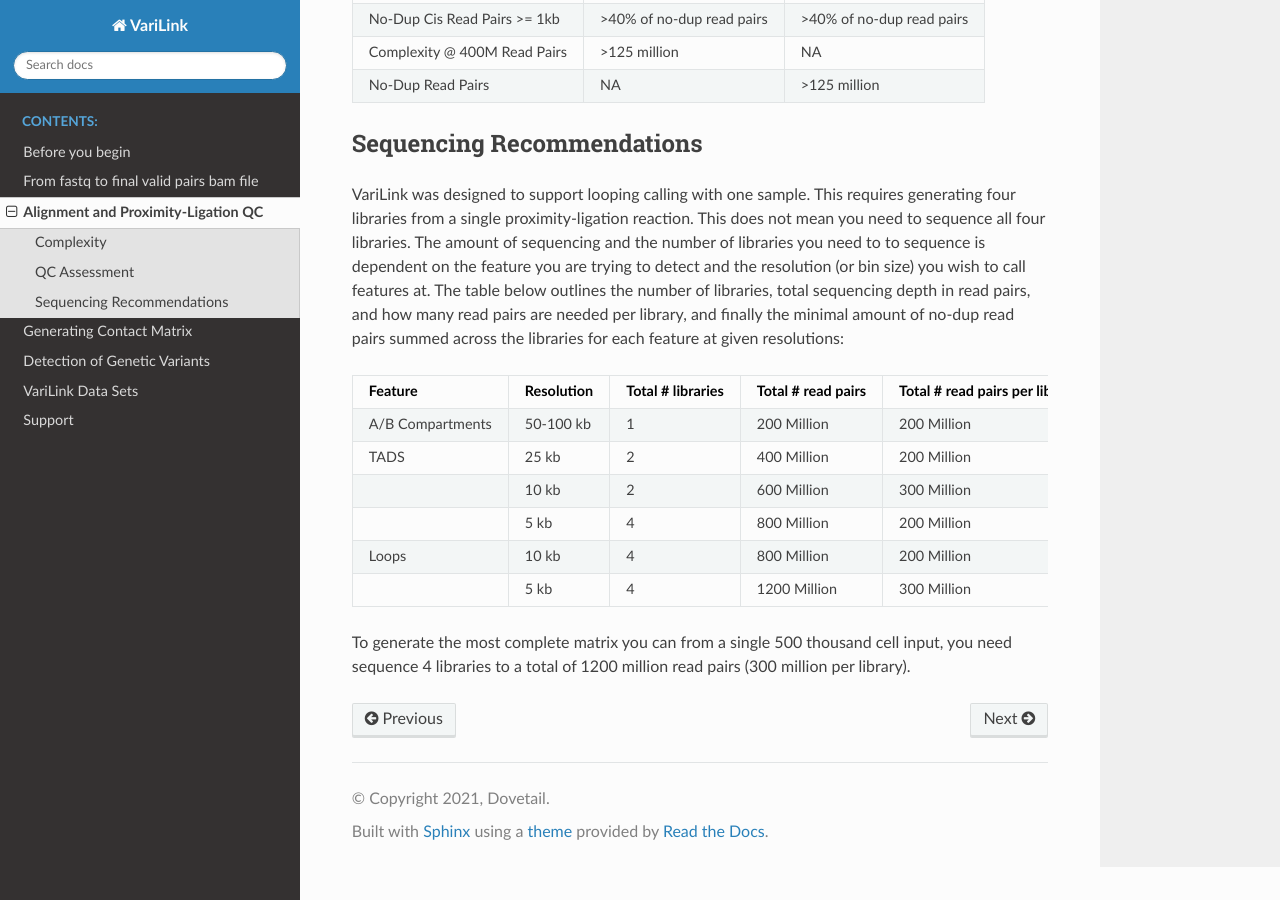
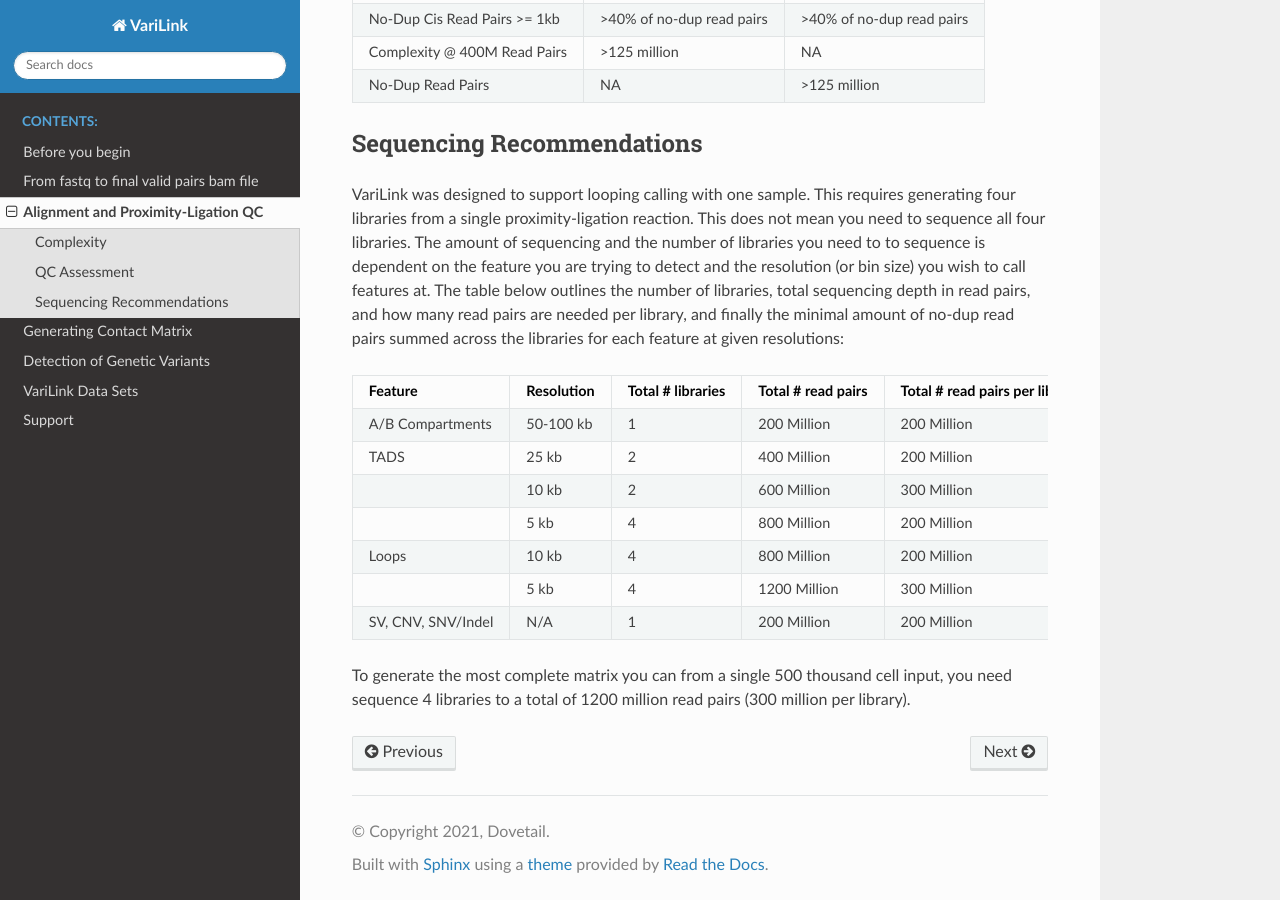
Before and after one commit to dovetail-genomics/VariLink, a Sphinx documentation site: the page built from docs/source/library_qc.rst, in a window 1280 px wide and 900 px high, scrolled down 4059 px. Built offline with Sphinx 7.4.7 and the Read the Docs theme 2.0.0, drawn with Linux system fonts in a browser that asks for light colours.

Commit message:
table update to include snv indels etc

```diff
--- a/docs/source/library_qc.rst
+++ b/docs/source/library_qc.rst
@@ -111,20 +111,22 @@
 
 VariLink was designed to support looping calling with one sample. This requires generating four libraries from a single proximity-ligation reaction. This does not mean you need to sequence all four libraries. The amount of sequencing and the number of libraries you need to to sequence is dependent on the feature you are trying to detect and the resolution (or bin size) you wish to call features at. The table below outlines the number of libraries, total sequencing depth in read pairs, and how many read pairs are needed per library, and finally the minimal amount of no-dup read pairs summed across the libraries for each feature at given resolutions:
 
-+------------------+--------------+-------------------+--------------------+--------------------------------+--------------------------------------------------------+
-| Feature          | Resolution   | Total # libraries | Total # read pairs | Total # read pairs per library | Minimal # of no-dup read pairs summed across libraries |
-+==================+==============+===================+====================+================================+========================================================+
-| A/B Compartments | 50-100 kb    | 1                 | 200 Million        | 200 Million                    | >80 Million                                            |
-+------------------+--------------+-------------------+--------------------+--------------------------------+--------------------------------------------------------+
-| TADS             | 25 kb        | 2                 | 400 Million        | 200 Million                    | >150 Million                                           |
-+------------------+--------------+-------------------+--------------------+--------------------------------+--------------------------------------------------------+
-|                  | 10 kb        | 2                 | 600 Million        | 300 Million                    | >300 Million                                           |
-+------------------+--------------+-------------------+--------------------+--------------------------------+--------------------------------------------------------+
-|                  | 5 kb         | 4                 | 800 Million        | 200 Million                    | >400 Million                                           |
-+------------------+--------------+-------------------+--------------------+--------------------------------+--------------------------------------------------------+
-| Loops            | 10 kb        | 4                 | 800 Million        | 200 Million                    | >400 Million                                           |
-+------------------+--------------+-------------------+--------------------+--------------------------------+--------------------------------------------------------+
-|                  | 5 kb         | 4                 | 1200 Million       | 300 Million                    | >500 Million                                           |
-+------------------+--------------+-------------------+--------------------+--------------------------------+--------------------------------------------------------+
++-------------------+--------------+-------------------+--------------------+--------------------------------+--------------------------------------------------------+
+| Feature           | Resolution   | Total # libraries | Total # read pairs | Total # read pairs per library | Minimal # of no-dup read pairs summed across libraries |
++===================+==============+===================+====================+================================+========================================================+
+| A/B Compartments  | 50-100 kb    | 1                 | 200 Million        | 200 Million                    | >80 Million                                            |
++-------------------+--------------+-------------------+--------------------+--------------------------------+--------------------------------------------------------+
+| TADS              | 25 kb        | 2                 | 400 Million        | 200 Million                    | >150 Million                                           |
++-------------------+--------------+-------------------+--------------------+--------------------------------+--------------------------------------------------------+
+|                   | 10 kb        | 2                 | 600 Million        | 300 Million                    | >300 Million                                           |
++-------------------+--------------+-------------------+--------------------+--------------------------------+--------------------------------------------------------+
+|                   | 5 kb         | 4                 | 800 Million        | 200 Million                    | >400 Million                                           |
++-------------------+--------------+-------------------+--------------------+--------------------------------+--------------------------------------------------------+
+| Loops             | 10 kb        | 4                 | 800 Million        | 200 Million                    | >400 Million                                           |
++-------------------+--------------+-------------------+--------------------+--------------------------------+--------------------------------------------------------+
+|                   | 5 kb         | 4                 | 1200 Million       | 300 Million                    | >500 Million                                           |
++-------------------+--------------+-------------------+--------------------+--------------------------------+--------------------------------------------------------+
+| SV, CNV, SNV/Indel| N/A          | 1                 | 200 Million        | 200 Million                    | >80 Million                                            |
++-------------------+--------------+-------------------+--------------------+--------------------------------+--------------------------------------------------------+
 
 To generate the most complete matrix you can from a single 500 thousand cell input, you need sequence 4 libraries to a total of 1200 million read pairs (300 million per library).
```
